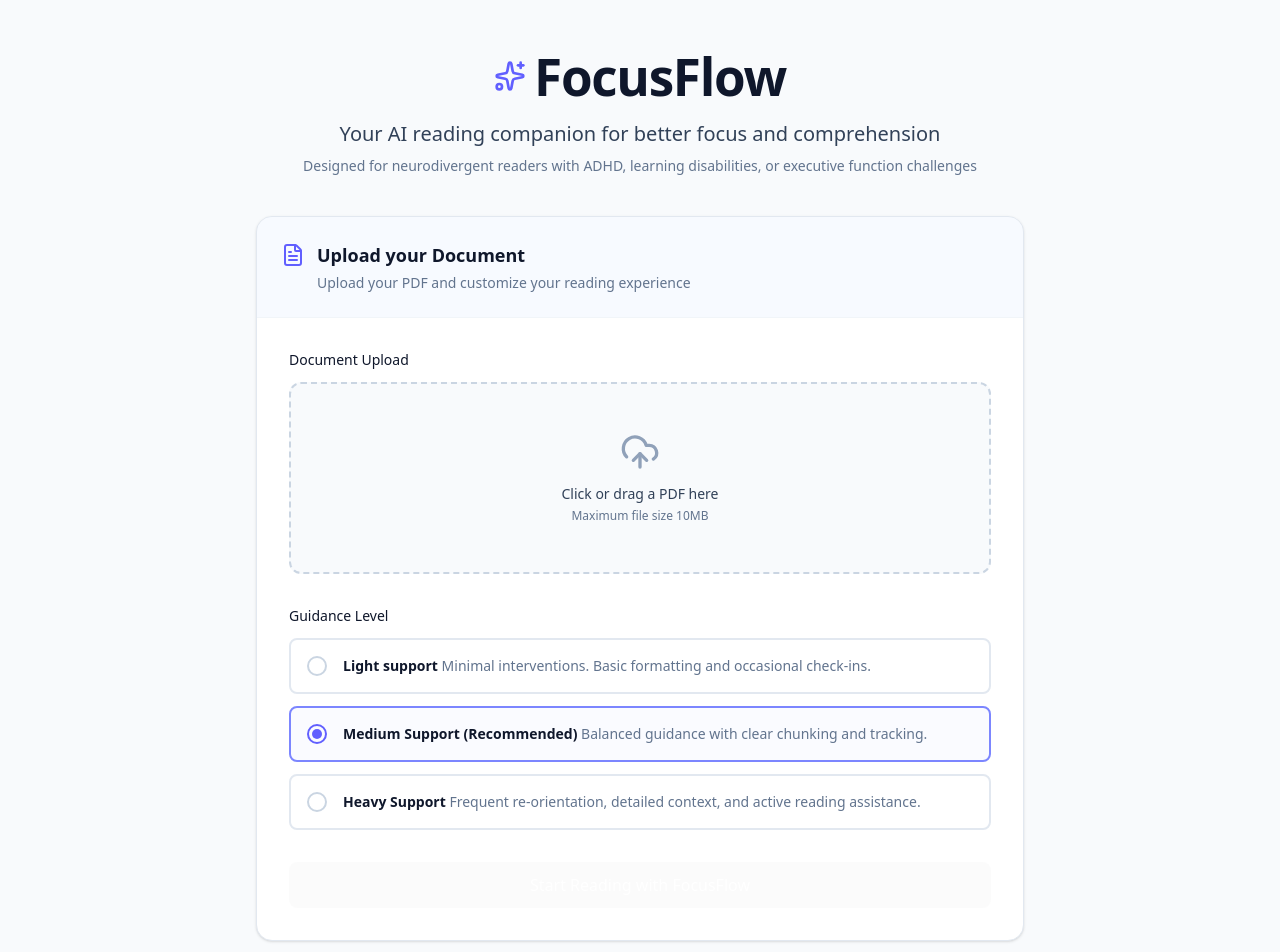
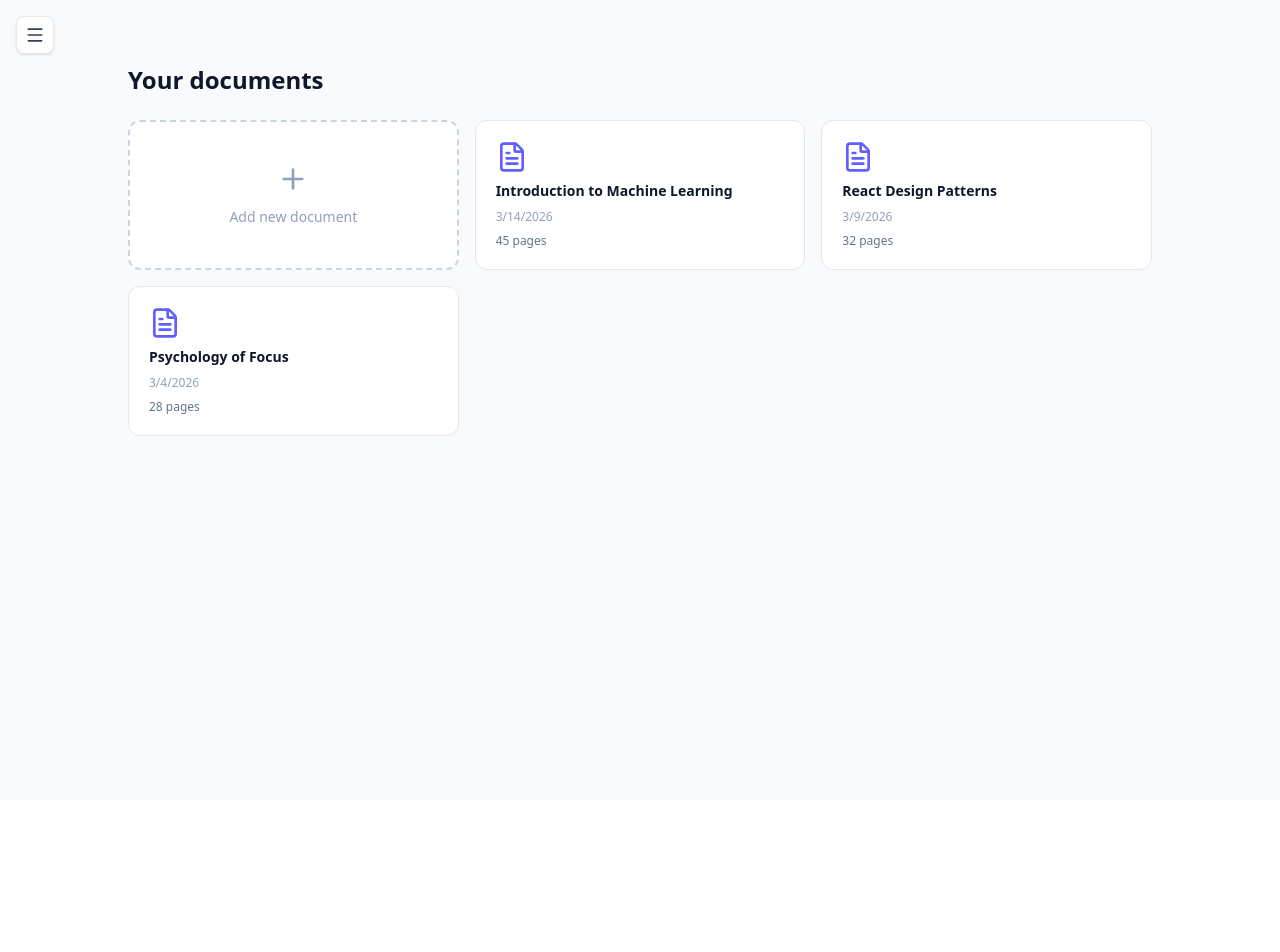
Before and after one commit to DarlynGomez/FocusFlow, a React app in the folder frontend/: page / in a window 1280 px wide. Shown: the top 952 px of the page. After the commit the page ends 800 px from the top, so only its background shows below. Built offline with nearby package versions, Linux system fonts and the light colour scheme; the HTML template or start-up script is replaced by a standard one.

Commit message:
added dashboard and sidebar ui

```diff
--- a/frontend/src/App.tsx
+++ b/frontend/src/App.tsx
@@ -1,15 +1,21 @@
 import { Routes, Route } from 'react-router-dom'
+import DashboardLayout from './components/DashboardLayout'
+import HomePage from './components/HomePage'
 import UploadSetupView from './components/UploadSetupView'
 import ReadingView from './components/ReadingView'
 
 function App() {
   return (
-    <div className='w-dvw justify-center'>
-      <Routes>
-        <Route path="/" element={<UploadSetupView />} />
+    <Routes>
+      {/* Pages with sidebar */}
+      <Route element={<DashboardLayout />}>
+        <Route path="/" element={<HomePage />} />
         <Route path="/reading" element={<ReadingView />} />
-      </Routes>
-    </div>
+      </Route>
+
+      {/* Full-screen pages (no sidebar) */}
+      <Route path="/upload" element={<UploadSetupView />} />
+    </Routes>
   )
 }
 
--- /dev/null
+++ b/frontend/src/components/DashboardLayout.tsx
@@ -0,0 +1,14 @@
+import { Outlet } from "react-router-dom";
+import Sidebar from "./Sidebar";
+
+export default function DashboardLayout() {
+  return (
+    <div className="min-h-screen bg-slate-50">
+      <Sidebar />
+
+      <main className="p-6 pt-16">
+        <Outlet />
+      </main>
+    </div>
+  );
+}
--- a/frontend/src/components/GuidanceOption.tsx
+++ b/frontend/src/components/GuidanceOption.tsx
@@ -13,7 +13,7 @@ interface GuidanceOptionProps {
   onClick: () => void;
 }
 
-export default function GuidanceOption({ id, title, description, selected, onClick }: GuidanceOptionProps) {
+export default function GuidanceOption({ id: _id, title, description, selected, onClick }: GuidanceOptionProps) {
   return (
     <div
       onClick={onClick}
--- /dev/null
+++ b/frontend/src/components/HomePage.tsx
@@ -0,0 +1,47 @@
+import { useNavigate } from "react-router-dom";
+import { Plus, FileText } from "lucide-react";
+
+// Placeholder documents until a real backend/database is wired up
+const mockDocuments = [
+  { id: 1, title: "Introduction to Machine Learning", date: "3/14/2026", pages: 45 },
+  { id: 2, title: "React Design Patterns", date: "3/9/2026", pages: 32 },
+  { id: 3, title: "Psychology of Focus", date: "3/4/2026", pages: 28 },
+];
+
+export default function HomePage() {
+  const navigate = useNavigate();
+
+  return (
+    <div className="max-w-5xl mx-auto">
+      <h1 className="text-2xl font-bold text-slate-900 mb-6">
+        Your documents
+      </h1>
+
+      <div className="grid grid-cols-1 sm:grid-cols-2 lg:grid-cols-3 gap-4">
+        {/* Add new document card */}
+        <button
+          onClick={() => navigate("/upload")}
+          className="flex flex-col items-center justify-center gap-3 p-8 bg-white border-2 border-dashed border-slate-300 rounded-xl text-slate-400 hover:border-indigo-400 hover:text-indigo-500 transition-colors cursor-pointer"
+        >
+          <Plus className="w-8 h-8" />
+          <span className="text-sm font-medium">Add new document</span>
+        </button>
+
+        {/* Document cards */}
+        {mockDocuments.map((doc) => (
+          <div
+            key={doc.id}
+            className="flex flex-col gap-2 p-5 bg-white border border-slate-200 rounded-xl hover:shadow-md transition-shadow cursor-pointer"
+          >
+            <FileText className="w-8 h-8 text-indigo-500" />
+            <h3 className="text-sm font-semibold text-slate-900">
+              {doc.title}
+            </h3>
+            <p className="text-xs text-slate-400">{doc.date}</p>
+            <p className="text-xs text-slate-500 mt-auto">{doc.pages} pages</p>
+          </div>
+        ))}
+      </div>
+    </div>
+  );
+}
--- a/frontend/src/components/ReadingView.tsx
+++ b/frontend/src/components/ReadingView.tsx
@@ -1,14 +1,11 @@
 import { useNavigate } from "react-router-dom";
-import Header from "./Header";
 
 export default function ReadingView() {
   const navigate = useNavigate();
 
   return (
-    <div className="min-h-screen bg-slate-50 flex flex-col items-center px-4 font-sans pb-20">
-      <Header />
-
-      <main className="w-full max-w-3xl bg-white rounded-2xl shadow-sm border border-slate-200 p-8 text-center">
+    <div className="max-w-3xl mx-auto">
+      <div className="bg-white rounded-2xl shadow-sm border border-slate-200 p-8 text-center">
         <h2 className="text-xl font-semibold text-slate-900 mb-2">
           Reading View
         </h2>
@@ -19,9 +16,9 @@ export default function ReadingView() {
           onClick={() => navigate("/")}
           className="text-sm text-indigo-500 hover:text-indigo-600 underline"
         >
-          Back to Upload
+          Back to Home
         </button>
-      </main>
+      </div>
     </div>
   );
 }
--- /dev/null
+++ b/frontend/src/components/Sidebar.tsx
@@ -0,0 +1,83 @@
+import { useState } from "react";
+import { NavLink } from "react-router-dom";
+import { Home, BookOpen, Settings, User, Menu, X } from "lucide-react";
+
+const navItems = [
+  { to: "/", label: "Home", icon: Home },
+  { to: "/reading", label: "Currently Reading", icon: BookOpen },
+  { to: "/settings", label: "Settings", icon: Settings },
+  { to: "/profile", label: "Profile", icon: User },
+];
+
+export default function Sidebar() {
+  const [open, setOpen] = useState(false);
+
+  return (
+    <>
+      {/* Hamburger button (always visible) */}
+      <button
+        onClick={() => setOpen(true)}
+        className="fixed top-4 left-4 z-50 p-2 rounded-lg bg-white border border-slate-200 shadow-sm"
+        aria-label="Open menu"
+      >
+        <Menu className="w-5 h-5 text-slate-700" />
+      </button>
+
+      {/* Overlay */}
+      {open && (
+        <div
+          className="fixed inset-0 z-40 bg-black/30"
+          onClick={() => setOpen(false)}
+        />
+      )}
+
+      {/* Sidebar panel — always slides in from left */}
+      <aside
+        className={`fixed top-0 left-0 z-50 h-full w-64 bg-white border-r border-slate-200 flex flex-col transition-transform duration-200 ${
+          open ? "translate-x-0" : "-translate-x-full"
+        }`}
+      >
+        {/* Logo + close button */}
+        <div className="flex items-center justify-between p-5 border-b border-slate-100">
+          <span className="text-lg font-bold text-indigo-600 italic">
+            FocusFlow
+          </span>
+          <button
+            onClick={() => setOpen(false)}
+            className="p-1 rounded"
+            aria-label="Close menu"
+          >
+            <X className="w-5 h-5 text-slate-500" />
+          </button>
+        </div>
+
+        {/* Nav links */}
+        <nav className="flex-1 p-3 space-y-1">
+          {navItems.map(({ to, label, icon: Icon }) => (
+            <NavLink
+              key={to}
+              to={to}
+              end={to === "/"}
+              onClick={() => setOpen(false)}
+              className={({ isActive }) =>
+                `flex items-center gap-3 px-3 py-2.5 rounded-lg text-sm font-medium transition-colors ${
+                  isActive
+                    ? "bg-indigo-50 text-indigo-600"
+                    : "text-slate-600 hover:bg-slate-50"
+                }`
+              }
+            >
+              <Icon className="w-5 h-5" />
+              {label}
+            </NavLink>
+          ))}
+        </nav>
+
+        {/* Footer */}
+        <div className="p-4 border-t border-slate-100">
+          <p className="text-xs text-slate-400">FocusFlow v1.0</p>
+        </div>
+      </aside>
+    </>
+  );
+}
--- a/frontend/src/components/UploadSetupView.tsx
+++ b/frontend/src/components/UploadSetupView.tsx
@@ -1,6 +1,6 @@
 import { useState } from "react";
 import { useNavigate } from "react-router-dom";
-import { FileText, Loader2, AlertTriangle } from "lucide-react";
+import { FileText, Loader2, AlertTriangle, ArrowLeft } from "lucide-react";
 import Header from "./Header";
 import GuidanceOption from "./GuidanceOption";
 import FileUploader from "./FileUploader";
@@ -97,6 +97,16 @@ export default function UploadSetupView() {
     <div className="min-h-screen bg-slate-50 flex flex-col items-center px-4 font-sans pb-20">
       <Header />
 
+      <div className="w-full max-w-3xl mb-4">
+        <button
+          onClick={() => navigate("/")}
+          className="flex items-center gap-1.5 text-sm text-slate-500 hover:text-slate-700 transition-colors"
+        >
+          <ArrowLeft className="w-4 h-4" />
+          Back to Home
+        </button>
+      </div>
+
       <main className="w-full max-w-3xl bg-white rounded-2xl shadow-sm border border-slate-200 overflow-hidden">
         <div className="bg-blue-50/50 p-6 border-b border-slate-100">
           <div className="flex items-center gap-3 mb-1">
--- a/frontend/src/index.css
+++ b/frontend/src/index.css
@@ -5,9 +5,8 @@
   line-height: 1.5;
   font-weight: 400;
 
-  color-scheme: light dark;
-  color: rgba(255, 255, 255, 0.87);
-  background-color: #242424;
+  color: #213547;
+  background-color: #ffffff;
 
   font-synthesis: none;
   text-rendering: optimizeLegibility;
@@ -15,56 +14,8 @@
   -moz-osx-font-smoothing: grayscale;
 }
 
-a {
-  font-weight: 500;
-  color: #646cff;
-  text-decoration: inherit;
-}
-a:hover {
-  color: #535bf2;
-}
-
 body {
   margin: 0;
-  display: flex;
-  place-items: center;
   min-width: 320px;
   min-height: 100vh;
 }
-
-h1 {
-  font-size: 3.2em;
-  line-height: 1.1;
-}
-
-button {
-  border-radius: 8px;
-  border: 1px solid transparent;
-  padding: 0.6em 1.2em;
-  font-size: 1em;
-  font-weight: 500;
-  font-family: inherit;
-  background-color: #1a1a1a;
-  cursor: pointer;
-  transition: border-color 0.25s;
-}
-button:hover {
-  border-color: #646cff;
-}
-button:focus,
-button:focus-visible {
-  outline: 4px auto -webkit-focus-ring-color;
-}
-
-@media (prefers-color-scheme: light) {
-  :root {
-    color: #213547;
-    background-color: #ffffff;
-  }
-  a:hover {
-    color: #747bff;
-  }
-  button {
-    background-color: #f9f9f9;
-  }
-}
```
Also changed, not shown: 1 other file (tests, documents, lock files or other folders).
